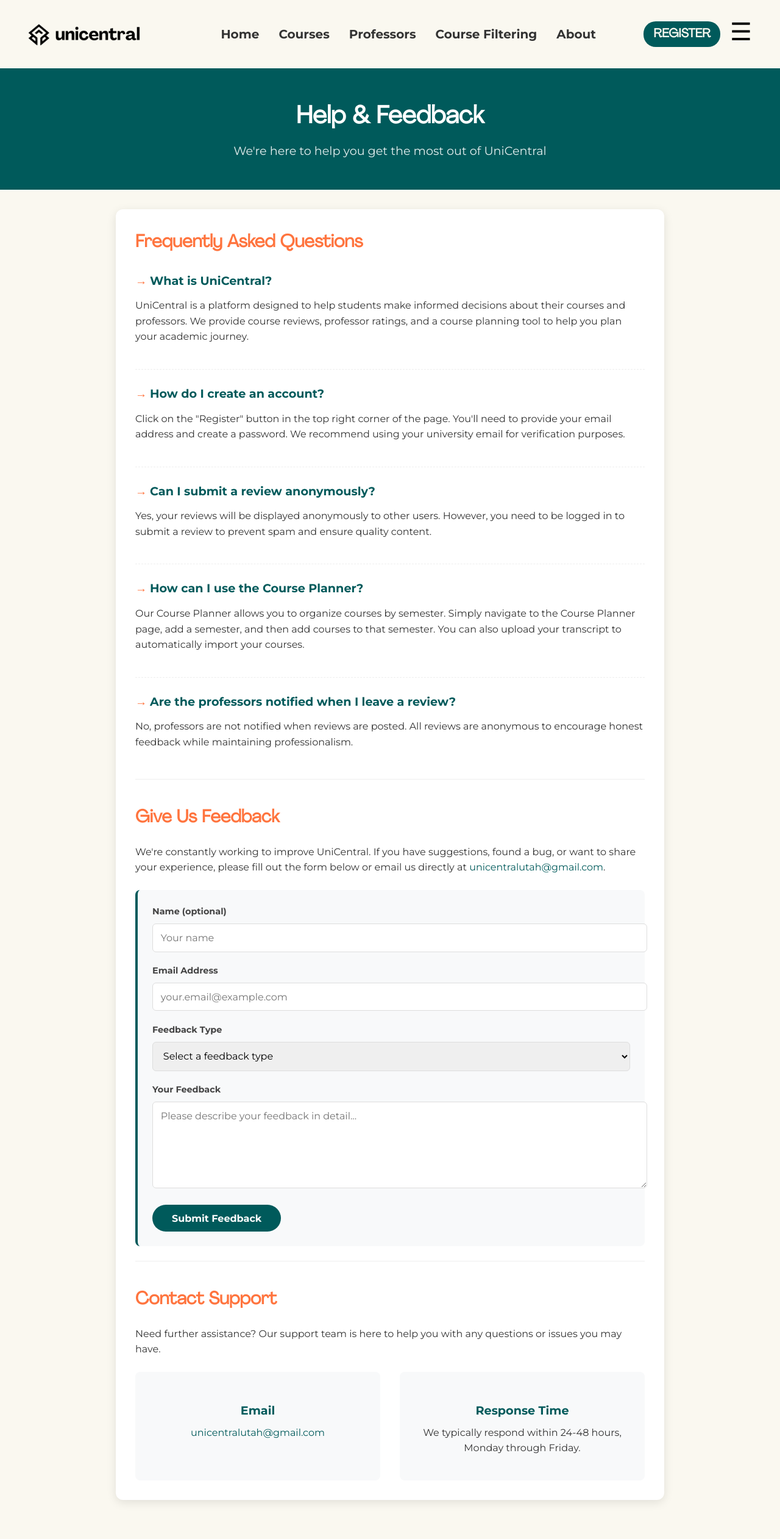
After one commit to AhmedZ70/UniCentral, a Django app: page /help-feedback/ in a window 1280 px wide. The commit adds this page. Shown: the whole page at 61% size. Run offline with Django 5.2, Linux system fonts and the light colour scheme; some libraries are stand-ins or nearby versions.

Commit message:
"Privact Policy" and "Help and Feedback"

```diff
--- a/backend/uni_central/uni_central/static/css/navbar.css
+++ b/backend/uni_central/uni_central/static/css/navbar.css
@@ -115,3 +115,38 @@ body, html, ul, li, p, h1, h2, select {
     background-color: #005a5b;
     margin-top: 5px;
   }
+
+@media (max-width: 768px) {
+  .navbar {
+    flex-direction: column;
+    padding: 1rem;
+  }
+
+  .logo {
+    margin-bottom: 1rem;
+  }
+
+  .nav-links {
+    flex-direction: column;
+    width: 100%;
+    text-align: center;
+  }
+
+  .nav-links li {
+    margin: 0.5rem 0;
+  }
+
+  /* More visible links on small screens */
+  .nav-links li a {
+    padding: 0.5rem;
+    display: block;
+    background-color: #f8f8f8;
+    border-radius: 4px;
+  }
+
+  .nav-links li a:hover,
+  .nav-links li a.active {
+    background-color: #005a5b;
+    color: white;
+  }
+}
--- /dev/null
+++ b/backend/uni_central/uni_central/static/css/policy.css
@@ -0,0 +1,292 @@
+/* ============================================= */
+/* Policy Pages - Privacy Policy & Help/Feedback  */
+/* ============================================= */
+
+/* Hero Section */
+.policy-hero {
+  background-color: #005a5b;
+  padding: 3rem 0;
+  margin-bottom: 2rem;
+  text-align: center;
+  color: white;
+}
+
+.policy-header h1 {
+  font-family: 'Agrandir', sans-serif;
+  font-size: 2.5rem;
+  margin-bottom: 0.5rem;
+}
+
+.policy-header p {
+  font-family: 'Montserrat', sans-serif;
+  font-size: 1.2rem;
+  opacity: 0.9;
+}
+
+/* Container */
+.policy-container {
+  max-width: 900px;
+  margin: 0 auto;
+  padding: 0 2rem 4rem;
+}
+
+.policy-content {
+  background-color: white;
+  padding: 2rem;
+  border-radius: 12px;
+  box-shadow: 0 4px 16px rgba(0, 0, 0, 0.1);
+}
+
+/* Content Sections */
+.policy-section {
+  margin-bottom: 2.5rem;
+  padding-bottom: 1.5rem;
+  border-bottom: 1px solid #eee;
+}
+
+.policy-section:last-child {
+  margin-bottom: 0;
+  border-bottom: none;
+  padding-bottom: 0;
+}
+
+.policy-section h2 {
+  font-family: 'Agrandir', sans-serif;
+  color: #ff743e;
+  font-size: 1.8rem;
+  margin-bottom: 1.2rem;
+}
+
+.policy-section h3 {
+  font-family: 'Montserrat', sans-serif;
+  color: #005a5b;
+  font-size: 1.3rem;
+  margin: 1.5rem 0 0.8rem;
+}
+
+.policy-section p,
+.policy-section li {
+  font-family: 'Montserrat', sans-serif;
+  color: #333;
+  line-height: 1.6;
+  margin-bottom: 1rem;
+  font-size: 1rem;
+}
+
+.policy-section ul,
+.policy-section ol {
+  padding-left: 1.5rem;
+  margin-bottom: 1.5rem;
+}
+
+.policy-section li {
+  margin-bottom: 0.5rem;
+}
+
+/* Links */
+.policy-section a {
+  color: #005a5b;
+  text-decoration: none;
+  font-weight: 500;
+  transition: color 0.2s ease;
+}
+
+.policy-section a:hover {
+  color: #ff743e;
+  text-decoration: underline;
+}
+
+/* Contact Email */
+.contact-email {
+  font-weight: bold;
+  margin-top: 0.5rem;
+  display: inline-block;
+  padding: 0.5rem 1rem;
+  background-color: #f8f9fa;
+  border-radius: 6px;
+}
+
+/* FAQ Section */
+.faq-item {
+  margin-bottom: 1.5rem;
+  padding-bottom: 1.5rem;
+  border-bottom: 1px dashed #eee;
+}
+
+.faq-item:last-child {
+  border-bottom: none;
+  padding-bottom: 0;
+}
+
+.faq-item h3 {
+  color: #005a5b;
+  font-size: 1.2rem;
+  margin-bottom: 0.8rem;
+  position: relative;
+  padding-left: 1.5rem;
+}
+
+.faq-item h3:before {
+  content: "→";
+  position: absolute;
+  left: 0;
+  color: #ff743e;
+}
+
+/* Feedback Form */
+.feedback-form {
+  margin-top: 1.5rem;
+  background-color: #f8f9fa;
+  padding: 1.5rem;
+  border-radius: 8px;
+  border-left: 4px solid #005a5b;
+}
+
+.form-group {
+  margin-bottom: 1.2rem;
+}
+
+.form-group label {
+  display: block;
+  font-size: 0.9rem;
+  font-weight: 600;
+  margin-bottom: 0.5rem;
+  color: #444;
+}
+
+.form-group input,
+.form-group select,
+.form-group textarea {
+  width: 100%;
+  padding: 0.8rem;
+  border: 1px solid #ddd;
+  border-radius: 6px;
+  font-family: 'Montserrat', sans-serif;
+  font-size: 1rem;
+  transition: border-color 0.2s ease;
+}
+
+.form-group input:focus,
+.form-group select:focus,
+.form-group textarea:focus {
+  outline: none;
+  border-color: #005a5b;
+}
+
+.submit-button {
+  background-color: #005a5b;
+  color: white;
+  border: none;
+  padding: 0.8rem 2rem;
+  font-size: 1rem;
+  font-weight: 600;
+  border-radius: 30px;
+  cursor: pointer;
+  transition: background-color 0.2s ease, transform 0.2s ease;
+  font-family: 'Montserrat', sans-serif;
+}
+
+.submit-button:hover {
+  background-color: #007d7d;
+  transform: translateY(-2px);
+}
+
+/* Contact Section */
+.contact-info {
+  display: flex;
+  gap: 2rem;
+  flex-wrap: wrap;
+  margin-top: 1.5rem;
+}
+
+.contact-method {
+  flex: 1 1 300px;
+  padding: 1.5rem;
+  background-color: #f8f9fa;
+  border-radius: 8px;
+  text-align: center;
+  transition: transform 0.2s ease;
+}
+
+.contact-method:hover {
+  transform: translateY(-5px);
+  box-shadow: 0 6px 16px rgba(0, 0, 0, 0.1);
+}
+
+.contact-method i {
+  font-size: 2rem;
+  color: #ff743e;
+  margin-bottom: 1rem;
+}
+
+.contact-method h3 {
+  font-size: 1.2rem;
+  color: #005a5b;
+  margin-bottom: 0.5rem;
+}
+
+/* Responsive Styles */
+@media (max-width: 768px) {
+  .policy-hero {
+    padding: 2rem 0;
+  }
+
+  .policy-header h1 {
+    font-size: 2rem;
+  }
+
+  .policy-header p {
+    font-size: 1rem;
+  }
+
+  .policy-container {
+    padding: 0 1rem 3rem;
+  }
+
+  .policy-content {
+    padding: 1.5rem;
+  }
+
+  .policy-section h2 {
+    font-size: 1.5rem;
+  }
+
+  .policy-section h3 {
+    font-size: 1.1rem;
+  }
+
+  .contact-info {
+    flex-direction: column;
+    gap: 1rem;
+  }
+}
+
+@media (max-width: 480px) {
+  .policy-hero {
+    padding: 1.5rem 0;
+  }
+
+  .policy-header h1 {
+    font-size: 1.8rem;
+  }
+
+  .policy-content {
+    padding: 1rem;
+  }
+
+  .policy-section {
+    margin-bottom: 1.5rem;
+  }
+
+  .policy-section h2 {
+    font-size: 1.3rem;
+  }
+
+  .faq-item h3 {
+    font-size: 1.1rem;
+  }
+
+  .submit-button {
+    width: 100%;
+  }
+}
--- /dev/null
+++ b/backend/uni_central/uni_central/templates/help_feedback.html
@@ -0,0 +1,137 @@
+{% extends 'base.html' %}
+{% load static %}
+
+{% block title %}UniCentral - Help & Feedback{% endblock %}
+
+{% block extra_css %}
+<link rel="stylesheet" href="{% static 'css/policy.css' %}">
+{% endblock %}
+
+{% block content %}
+<main class="main-content">
+  <section class="policy-hero">
+    <div class="policy-header">
+      <h1>Help & Feedback</h1>
+      <p>We're here to help you get the most out of UniCentral</p>
+    </div>
+  </section>
+
+  <div class="policy-container">
+    <div class="policy-content">
+      <section class="policy-section">
+        <h2>Frequently Asked Questions</h2>
+
+        <div class="faq-item">
+          <h3>What is UniCentral?</h3>
+          <p>UniCentral is a platform designed to help students make informed decisions about their courses and professors. We provide course reviews, professor ratings, and a course planning tool to help you plan your academic journey.</p>
+        </div>
+
+        <div class="faq-item">
+          <h3>How do I create an account?</h3>
+          <p>Click on the "Register" button in the top right corner of the page. You'll need to provide your email address and create a password. We recommend using your university email for verification purposes.</p>
+        </div>
+
+        <div class="faq-item">
+          <h3>Can I submit a review anonymously?</h3>
+          <p>Yes, your reviews will be displayed anonymously to other users. However, you need to be logged in to submit a review to prevent spam and ensure quality content.</p>
+        </div>
+
+        <div class="faq-item">
+          <h3>How can I use the Course Planner?</h3>
+          <p>Our Course Planner allows you to organize courses by semester. Simply navigate to the Course Planner page, add a semester, and then add courses to that semester. You can also upload your transcript to automatically import your courses.</p>
+        </div>
+
+        <div class="faq-item">
+          <h3>Are the professors notified when I leave a review?</h3>
+          <p>No, professors are not notified when reviews are posted. All reviews are anonymous to encourage honest feedback while maintaining professionalism.</p>
+        </div>
+      </section>
+
+      <section class="policy-section">
+        <h2>Give Us Feedback</h2>
+        <p>We're constantly working to improve UniCentral. If you have suggestions, found a bug, or want to share your experience, please fill out the form below or email us directly at <a href="mailto:unicentralutah@gmail.com">unicentralutah@gmail.com</a>.</p>
+
+        <form id="feedback-form" class="feedback-form">
+          <div class="form-group">
+            <label for="feedback-name">Name (optional)</label>
+            <input type="text" id="feedback-name" placeholder="Your name">
+          </div>
+
+          <div class="form-group">
+            <label for="feedback-email">Email Address</label>
+            <input type="email" id="feedback-email" placeholder="your.email@example.com" required>
+          </div>
+
+          <div class="form-group">
+            <label for="feedback-type">Feedback Type</label>
+            <select id="feedback-type" required>
+              <option value="">Select a feedback type</option>
+              <option value="bug">Bug Report</option>
+              <option value="feature">Feature Request</option>
+              <option value="content">Content Issue</option>
+              <option value="general">General Feedback</option>
+            </select>
+          </div>
+
+          <div class="form-group">
+            <label for="feedback-message">Your Feedback</label>
+            <textarea id="feedback-message" rows="6" placeholder="Please describe your feedback in detail..." required></textarea>
+          </div>
+
+          <button type="submit" class="submit-button">Submit Feedback</button>
+        </form>
+      </section>
+
+      <section class="policy-section">
+        <h2>Contact Support</h2>
+        <p>Need further assistance? Our support team is here to help you with any questions or issues you may have.</p>
+
+        <div class="contact-info">
+          <div class="contact-method">
+            <i class="fas fa-envelope"></i>
+            <h3>Email</h3>
+            <p><a href="mailto:unicentralutah@gmail.com">unicentralutah@gmail.com</a></p>
+          </div>
+
+          <div class="contact-method">
+            <i class="fas fa-clock"></i>
+            <h3>Response Time</h3>
+            <p>We typically respond within 24-48 hours, Monday through Friday.</p>
+          </div>
+        </div>
+      </section>
+    </div>
+  </div>
+</main>
+
+{% block extra_js %}
+<script>
+  document.addEventListener('DOMContentLoaded', function() {
+    const feedbackForm = document.getElementById('feedback-form');
+
+    feedbackForm.addEventListener('submit', function(e) {
+      e.preventDefault();
+
+      // Get form values
+      const name = document.getElementById('feedback-name').value;
+      const email = document.getElementById('feedback-email').value;
+      const type = document.getElementById('feedback-type').value;
+      const message = document.getElementById('feedback-message').value;
+
+      // Simple validation
+      if (!email || !type || !message) {
+        alert('Please fill in all required fields');
+        return;
+      }
+
+      // Here you would typically send the data to your backend
+      // For now, we'll just show a success message
+
+      alert('Thank you for your feedback! We appreciate your input and will review it shortly.');
+      feedbackForm.reset();
+    });
+  });
+</script>
+{% endblock %}
+
+{% endblock %}
--- a/backend/uni_central/uni_central/templates/index.html
+++ b/backend/uni_central/uni_central/templates/index.html
@@ -78,9 +78,11 @@
           <a href="/about/">About</a>
           <a href="/courses/">Courses</a>
           <a href="/professors/">Professors</a>
+          <a href="/help-feedback/">Help & Feedback</a>
+          <a href="/privacy-policy/">Privacy Policy</a>
           <a href="mailto:unicentralutah@gmail.com">Contact</a>
         </div>
-        <p class="copyright">© 2025 UniCentral. All rights reserved.</p>
+        <p class="copyright">© {% now "Y" %} UniCentral. All rights reserved.</p>
       </div>
     </div>
 
--- a/backend/uni_central/uni_central/templates/partials/dropdown.html
+++ b/backend/uni_central/uni_central/templates/partials/dropdown.html
@@ -34,8 +34,14 @@
           <button class="logout-btn">Log Out</button>
           <hr>
         </div>
-        <li><a href="#">Privacy Policy</a></li>
-        <li><a href="#">Help & Feedback</a></li>
+        <div class="icons">
+          <img src="{% static 'assets/my_account_icon.png' %}" alt="Help Icon" class="menu-icon">
+          <a href="{% url 'help_feedback' %}">Help & Feedback</a>
+        </div>
+        <div class="icons">
+          <img src="{% static 'assets/my_account_icon.png' %}" alt="Privacy Icon" class="menu-icon">
+          <a href="{% url 'privacy_policy' %}">Privacy Policy</a>
+        </div>
       </div>
     </div>
 </div>
--- a/backend/uni_central/uni_central/urls.py
+++ b/backend/uni_central/uni_central/urls.py
@@ -68,6 +68,8 @@ from .views import (
     SendStudyBuddyMessageView,
     MarkMessagesAsReadView,
     MessageUpdatesSSEView,
+    privacy_policy,
+    help_feedback,
 )
 
 urlpatterns = [
@@ -76,6 +78,8 @@ urlpatterns = [
     path('login/', login_page, name='login'),
     path('courses/', courses, name='courses'),  # Render courses.html (user-facing view)
     path('courses/<int:course_id>/', course_detail, name='course-detail'),
+    path('privacy-policy/', privacy_policy, name='privacy_policy'),
+    path('help-feedback/', help_feedback, name='help_feedback'),
 
     path(
         'courses/<int:context_id>/review/',
--- a/backend/uni_central/uni_central/views.py
+++ b/backend/uni_central/uni_central/views.py
@@ -178,6 +178,14 @@ def professors(request):
     """
     return render(request, 'professors.html')
 
+def privacy_policy(request):
+    """Render the privacy policy page."""
+    return render(request, 'privacy_policy.html')
+
+def help_feedback(request):
+    """Render the help and feedback page."""
+    return render(request, 'help_feedback.html')
+
 #####################################
 # Department-Related Views and APIs #
 #####################################
```
Also changed, not shown: backend/uni_central/uni_central/static/css/about.css (+21 -0 lines), backend/uni_central/uni_central/static/css/dropdown.css (+35 -0 lines), backend/uni_central/uni_central/templates/about.html (+9 -1 lines), backend/uni_central/uni_central/templates/privacy_policy.html (added, +89 -0 lines).
